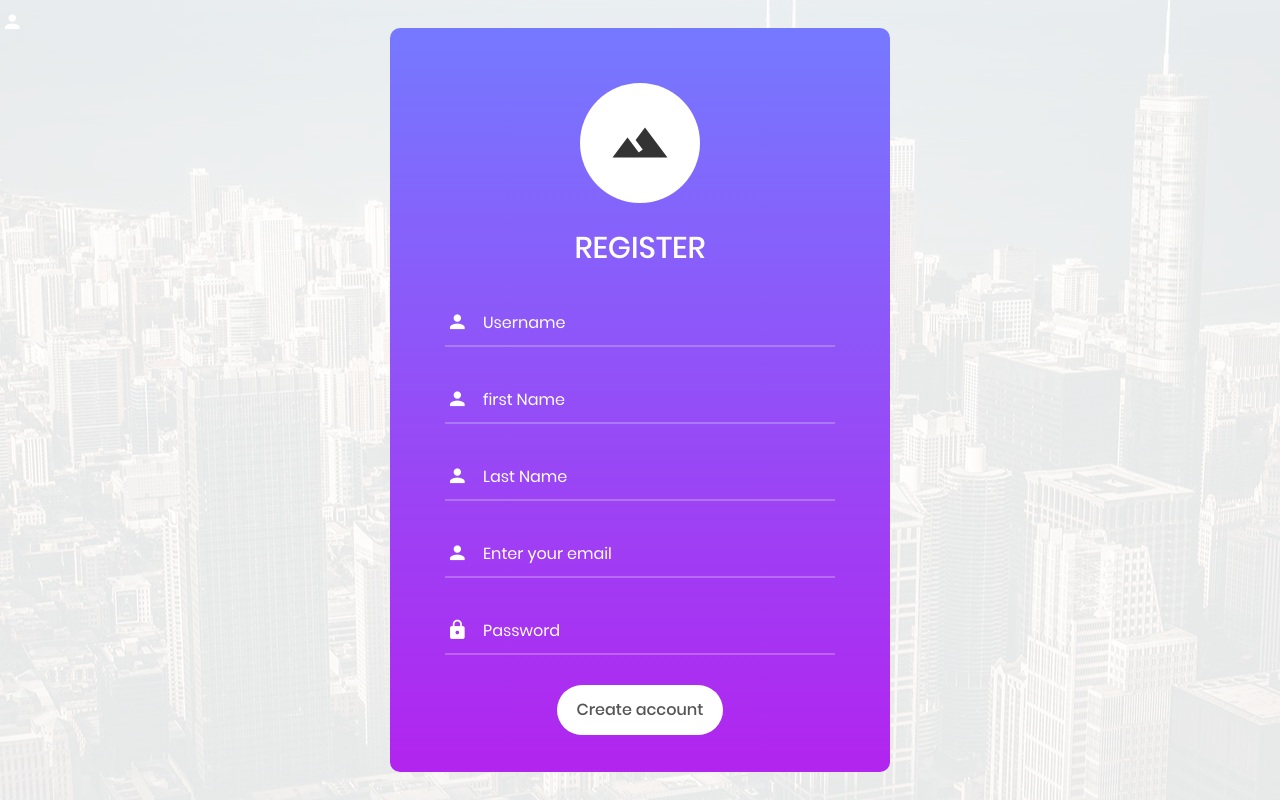
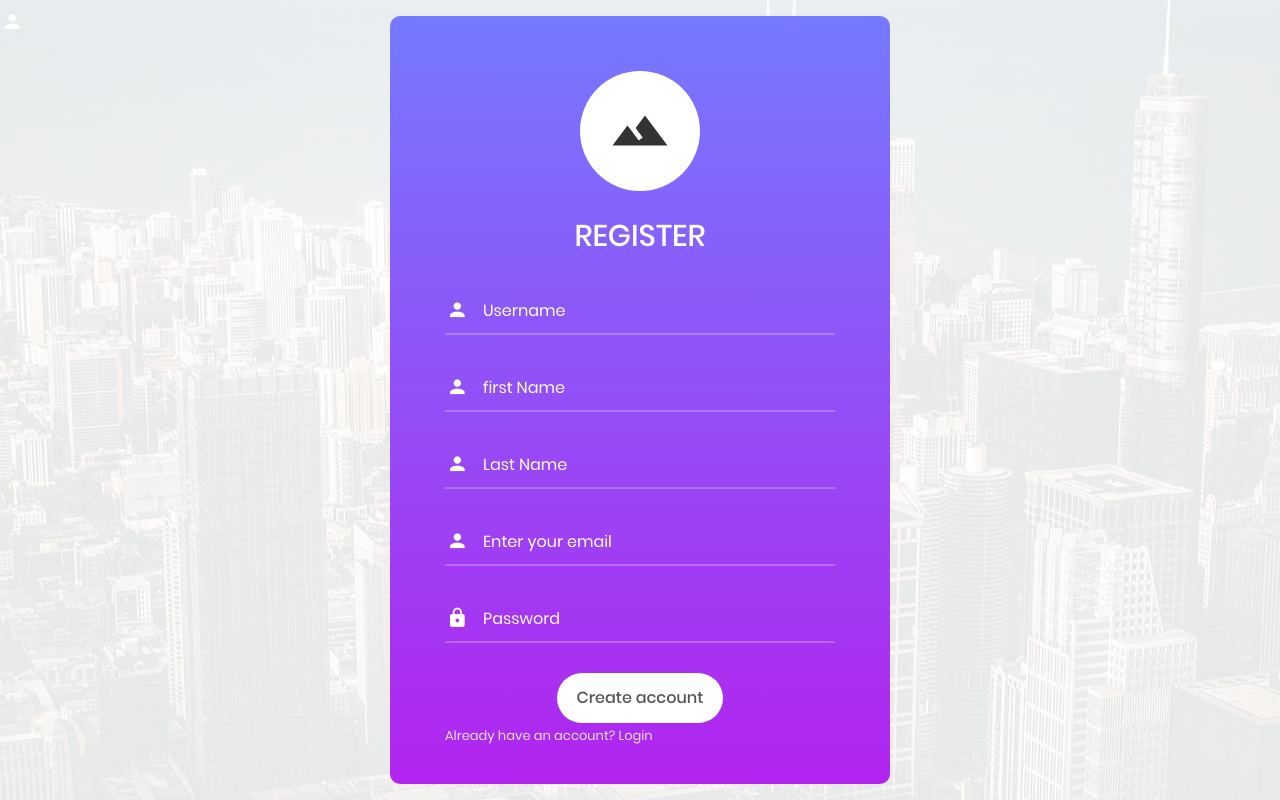
Before and after one commit to Mahdi6gh/BlogSite, a Django app: page /register/ in a window 1280 px wide. Run offline with Django 5.2, Linux system fonts and the light colour scheme; some libraries are stand-ins or nearby versions.

Commit message:
some changes

```diff
--- a/homePageApp/templates/homePageApp/LogIn/Register.html
+++ b/homePageApp/templates/homePageApp/LogIn/Register.html
@@ -154,7 +154,11 @@
               <button class="login100-form-btn">Create account</button>
             </div>
 
-
+            <div>
+              <a class="txt1" href="{% url 'login' %}">
+                Already have an account? Login
+              </a>
+            </div>
           </form>
         </div>
       </div>
```
Also changed, not shown: db.sqlite3.
